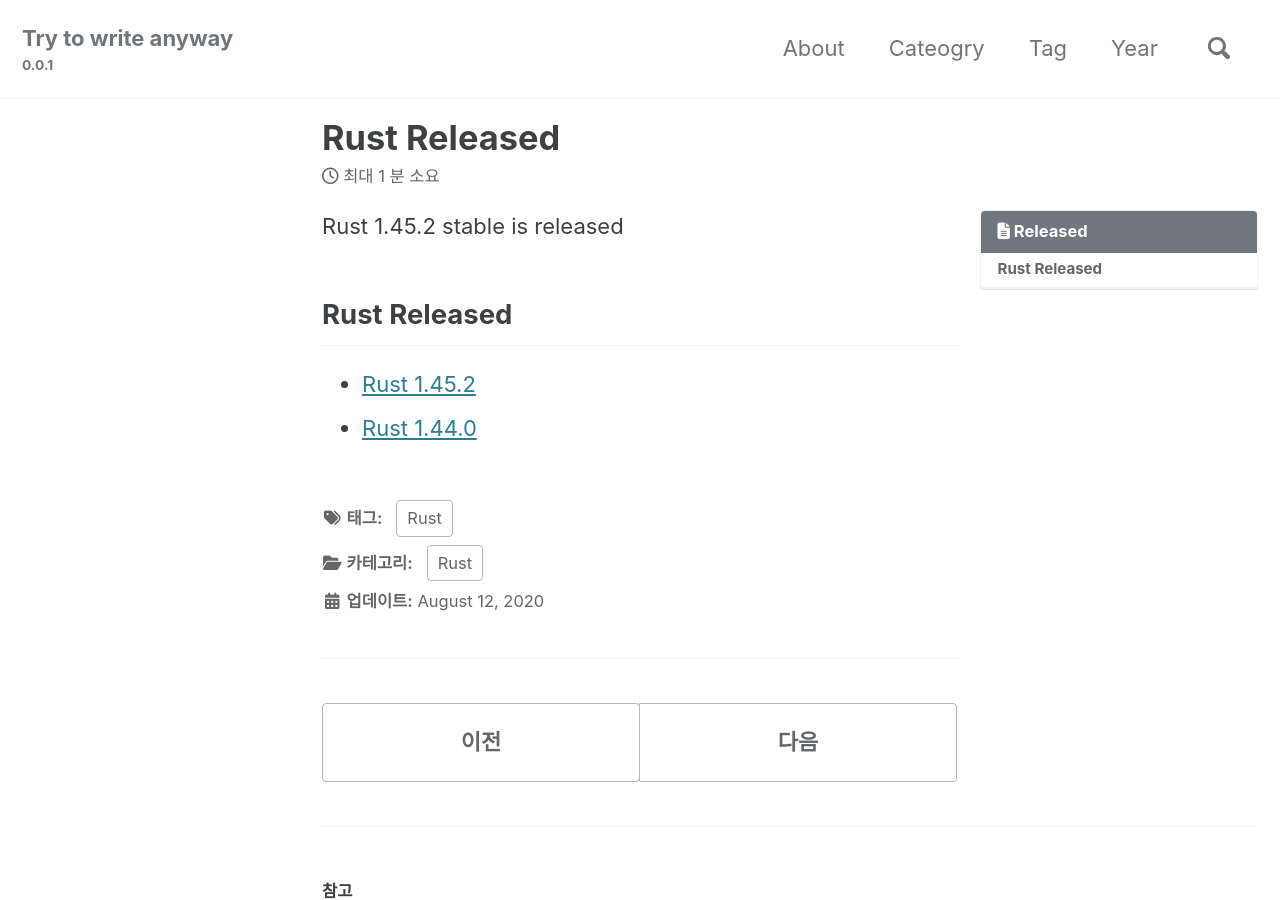
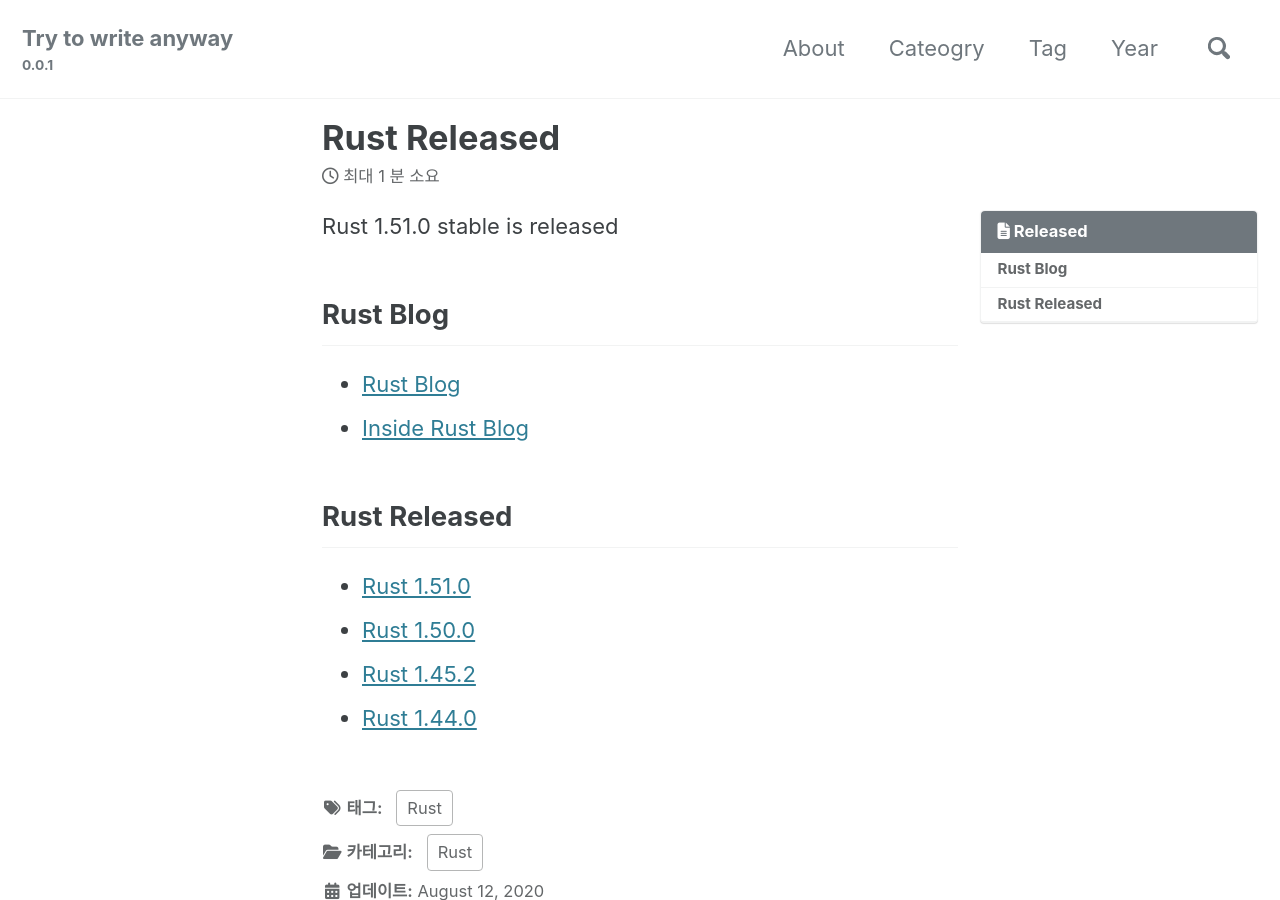
Before and after one commit to geeksaga/geeksaga.github, a Jekyll site: the page built from _posts/rust/2020-08-11-rust-released.md, in a window 1280 px wide and 900 px high. Built offline with Jekyll 4.4.1, drawn with Linux system fonts in a browser that asks for light colours; cached includes are drawn as plain includes; nearby versions of some CDN libraries; comment, search, counter and statistics services are not loaded.

Commit message:
Update rust info

```diff
--- a/_posts/rust/2020-08-11-rust-released.md
+++ b/_posts/rust/2020-08-11-rust-released.md
@@ -14,10 +14,16 @@ published: true
 comments: false
 ---
 
-Rust 1.45.2 stable is released
+Rust 1.51.0 stable is released
 
+## Rust Blog
+
+* [Rust Blog](https://blog.rust-lang.org "Rust Blog"){:target="blank"}
+* [Inside Rust Blog](https://blog.rust-lang.org/inside-rust/index.html "Inside Rust Blog"){:target="blank"}
 
 ## Rust Released
 
+* [Rust 1.51.0](https://blog.rust-lang.org/2021/03/25/Rust-1.51.0.html "Rust 1.51.0"){:target="blank"}
+* [Rust 1.50.0](https://blog.rust-lang.org/2021/02/11/Rust-1.50.0.html "Rust 1.50.0"){:target="blank"}
 * [Rust 1.45.2](https://blog.rust-lang.org/2020/08/03/Rust-1.45.2.html "Rust 1.45.2"){:target="blank"}
 * [Rust 1.44.0](https://blog.rust-lang.org/2020/06/04/Rust-1.44.0.html "Rust 1.44.0"){:target="blank"}
```
